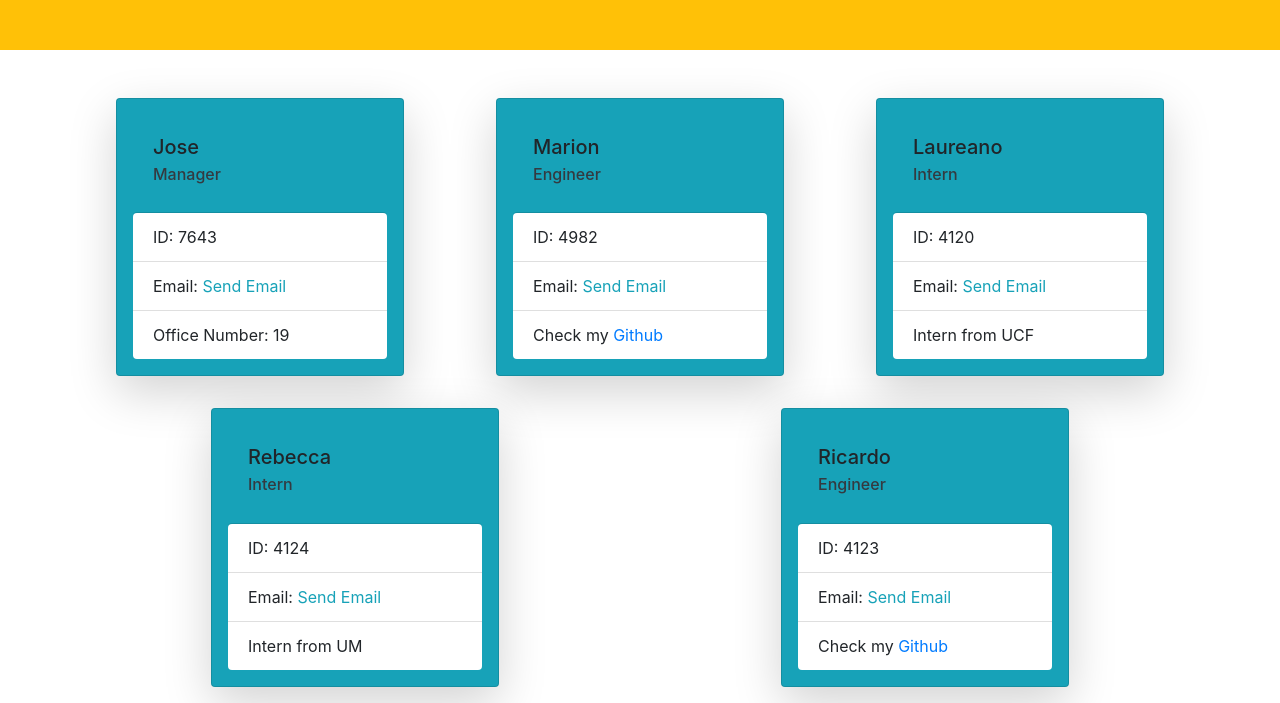
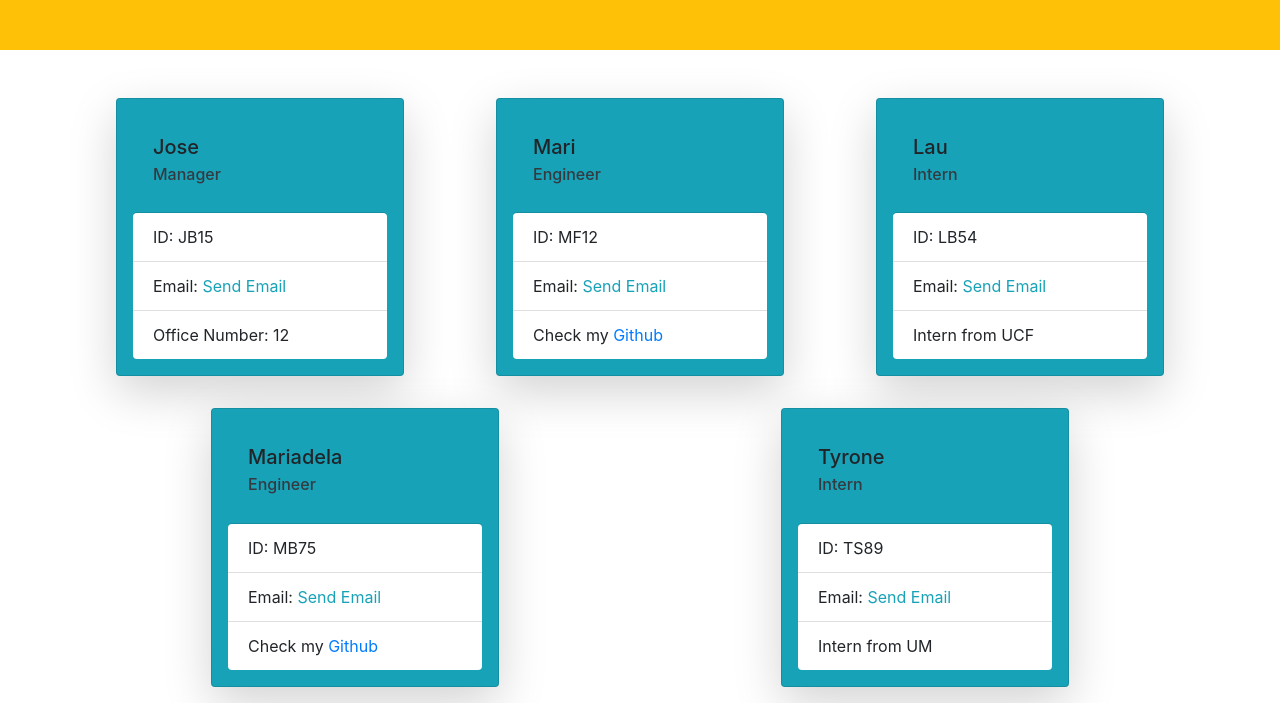
Before and after one commit to joseobm92/Team-Profile-Generator, a website: page Main/dist/index.html in a window 1280 px wide. Shown: the part 153-856 px from the top of the page. Drawn offline with nearby package versions, Linux system fonts and the light colour scheme.

Commit message:
worked on readme file

```diff
--- a/Main/dist/index.html
+++ b/Main/dist/index.html
@@ -26,49 +26,49 @@
         <h6 class="card-subtitle mb-2 text-dark">Manager</h6>
     </div>
     <ul class="list-group list-group-flush rounded">
-        <li class="list-group-item">ID: 7643</li>
+        <li class="list-group-item">ID: JB15</li>
         <li class="list-group-item">Email: <a href = "mailto: jose@gmail.com" class = "text-info">Send Email</a></li>
-        <li class="list-group-item">Office Number: 19</li>
+        <li class="list-group-item">Office Number: 12</li>
     </ul>
 </div> <div class="card mt-3 mb-3 bg-info shadow-lg p-3" style="width: 18rem;">
     <div class="card-body">
-        <h5 class="card-title text-capitalize">Marion</h5>
+        <h5 class="card-title text-capitalize">Mari</h5>
         <h6 class="card-subtitle mb-2 text-dark">Engineer</h6>
     </div>
     <ul class="list-group list-group-flush rounded">
-        <li class="list-group-item">ID: 4982</li>
+        <li class="list-group-item">ID: MF12</li>
         <li class="list-group-item">Email: <a href = "mailto: mari@gmail.com" class = "text-info">Send Email</a></li>
         <li class="list-group-item">Check my <a href="https://github.com/joseobm92" target="_blank">Github</a></li>
     </ul>
 </div> <div class="card mt-3 mb-3 bg-info shadow-lg p-3" style="width: 18rem;">
     <div class="card-body">
-        <h5 class="card-title text-capitalize">Laureano</h5>
+        <h5 class="card-title text-capitalize">Lau</h5>
         <h6 class="card-subtitle mb-2 text-dark">Intern</h6>
     </div>
     <ul class="list-group list-group-flush rounded">
-        <li class="list-group-item">ID: 4120</li>
-        <li class="list-group-item">Email: <a href = "mailto: lau@gmail.com" class = "text-info">Send Email</a></li>
+        <li class="list-group-item">ID: LB54</li>
+        <li class="list-group-item">Email: <a href = "mailto: lau@gmailc.om" class = "text-info">Send Email</a></li>
         <li class="list-group-item">Intern from UCF</li>
     </ul>
 </div> <div class="card mt-3 mb-3 bg-info shadow-lg p-3" style="width: 18rem;">
     <div class="card-body">
-        <h5 class="card-title text-capitalize">Rebecca</h5>
+        <h5 class="card-title text-capitalize">Mariadela</h5>
+        <h6 class="card-subtitle mb-2 text-dark">Engineer</h6>
+    </div>
+    <ul class="list-group list-group-flush rounded">
+        <li class="list-group-item">ID: MB75</li>
+        <li class="list-group-item">Email: <a href = "mailto: maria@gmail.com" class = "text-info">Send Email</a></li>
+        <li class="list-group-item">Check my <a href="https://github.com/mari14" target="_blank">Github</a></li>
+    </ul>
+</div> <div class="card mt-3 mb-3 bg-info shadow-lg p-3" style="width: 18rem;">
+    <div class="card-body">
+        <h5 class="card-title text-capitalize">Tyrone</h5>
         <h6 class="card-subtitle mb-2 text-dark">Intern</h6>
     </div>
     <ul class="list-group list-group-flush rounded">
-        <li class="list-group-item">ID: 4124</li>
-        <li class="list-group-item">Email: <a href = "mailto: rebe@gmail.com" class = "text-info">Send Email</a></li>
+        <li class="list-group-item">ID: TS89</li>
+        <li class="list-group-item">Email: <a href = "mailto: tyr@gmail.com" class = "text-info">Send Email</a></li>
         <li class="list-group-item">Intern from UM</li>
-    </ul>
-</div> <div class="card mt-3 mb-3 bg-info shadow-lg p-3" style="width: 18rem;">
-    <div class="card-body">
-        <h5 class="card-title text-capitalize">Ricardo</h5>
-        <h6 class="card-subtitle mb-2 text-dark">Engineer</h6>
-    </div>
-    <ul class="list-group list-group-flush rounded">
-        <li class="list-group-item">ID: 4123</li>
-        <li class="list-group-item">Email: <a href = "mailto: rici@gmail.com" class = "text-info">Send Email</a></li>
-        <li class="list-group-item">Check my <a href="https://github.com/joseobm92" target="_blank">Github</a></li>
     </ul>
 </div></div>
    </div>
```
Also changed, not shown: Assets/images/myTeam-generator.png (added), README.md, 2 other files.
